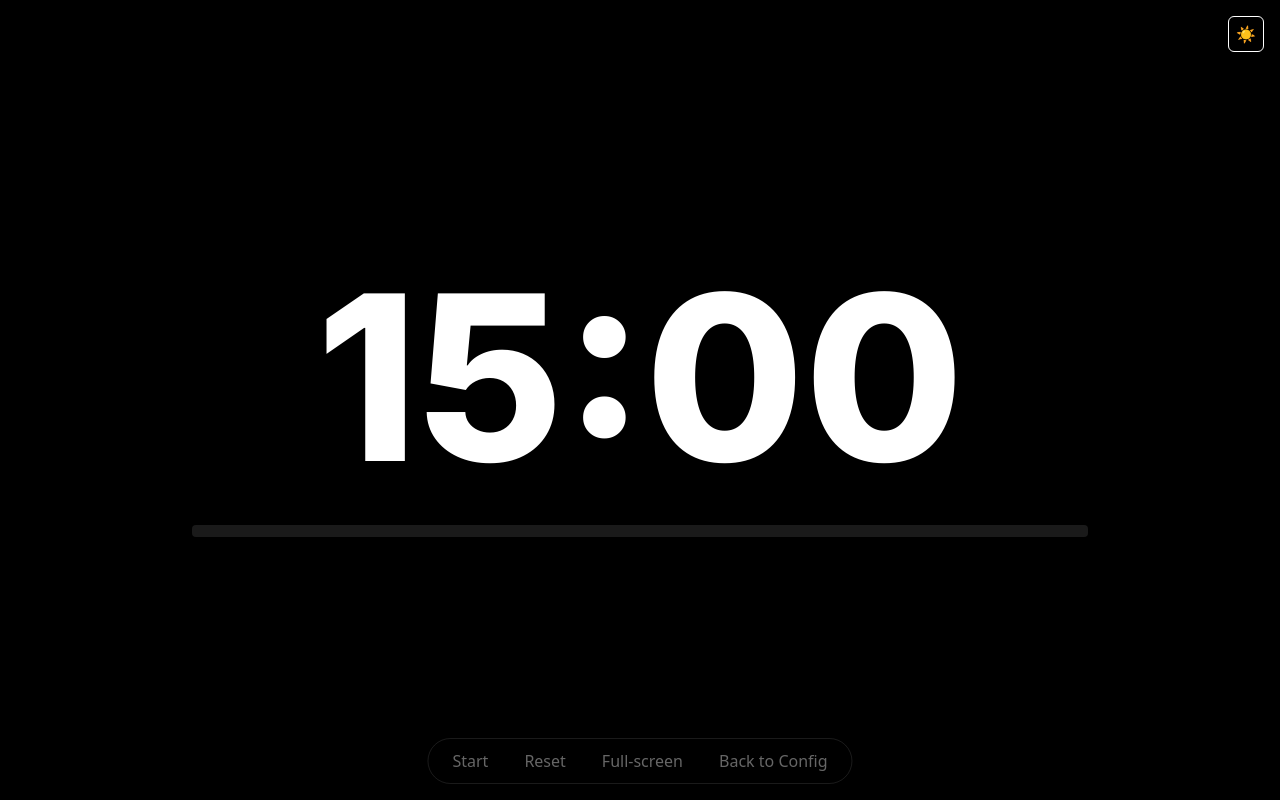
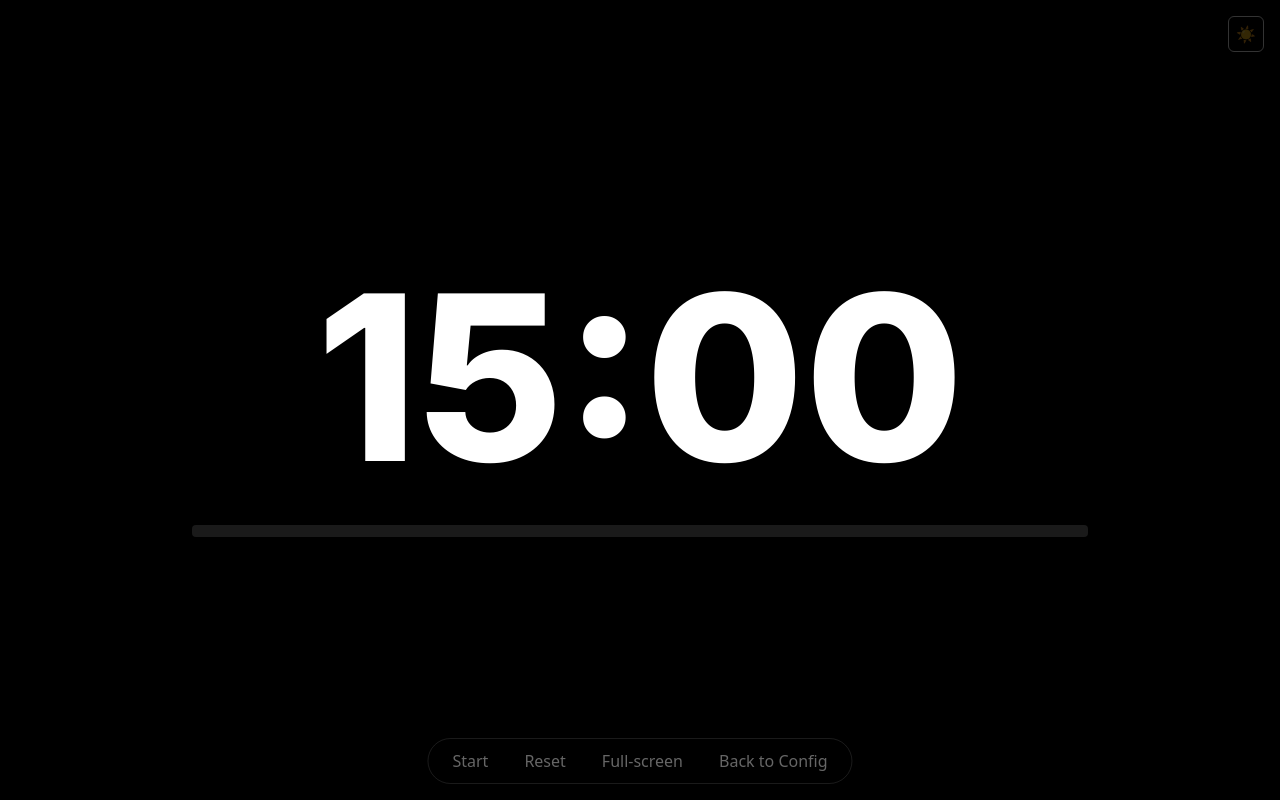
Before and after one commit to bmort/countdown-timer-gpt-5-test, a React (Vite) app in the folder web/: page /timer in a window 1280 px wide. Built offline with nearby package versions, Linux system fonts and the light colour scheme.

Commit message:
Player: fade ThemeToggle until hover/focus (top-right)

```diff
--- a/web/src/pages/Player.tsx
+++ b/web/src/pages/Player.tsx
@@ -32,7 +32,7 @@ export function Player() {
 
   return (
     <div className="w-screen h-screen bg-black text-white">
-      <div className="fixed top-4 right-4 z-10">
+      <div className="fixed top-4 right-4 z-10 opacity-20 hover:opacity-100 focus-within:opacity-100 transition-opacity duration-200">
         <ThemeToggle />
       </div>
       <TimerView />
```
